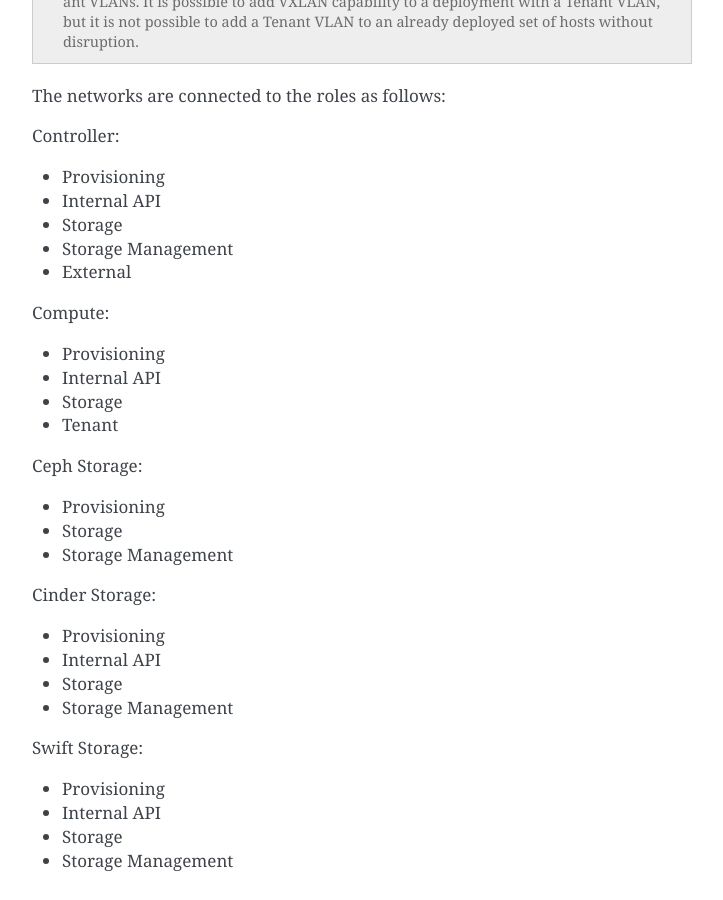
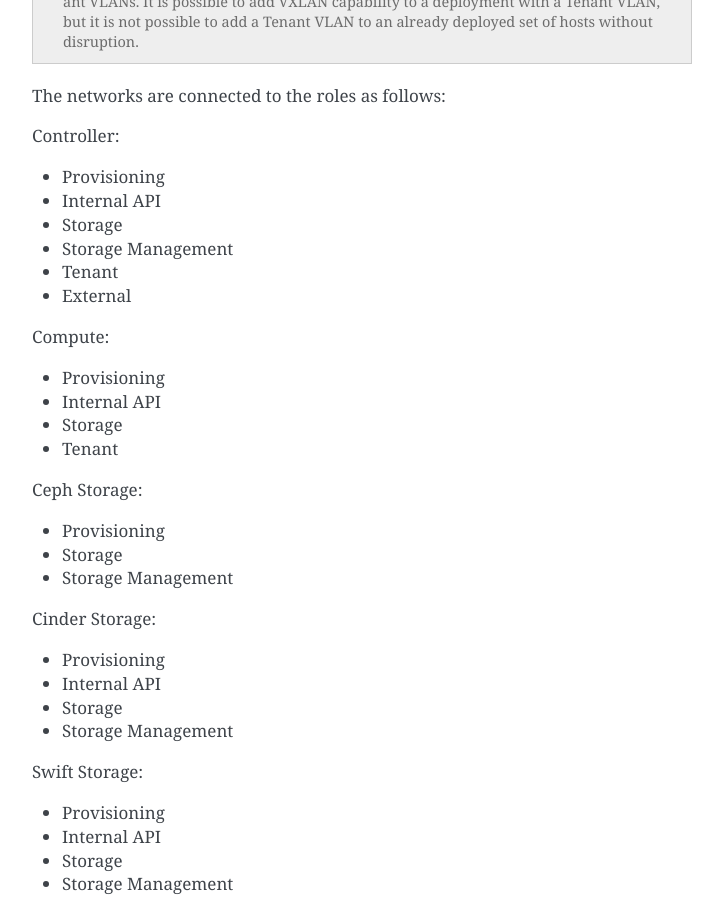
Before and after one commit to openstack-archive/tripleo-docs, a Sphinx documentation site: the page built from doc/source/advanced_deployment/network_isolation.rst, in a window 1280 px wide and 900 px high, scrolled down 1838 px. Shown: the whole window, without its empty margins (388-1111 px from the left). Built offline with Sphinx 7.4.7, drawn with Linux system fonts in a browser that asks for light colours.

Commit message:
Fix missing tenant network item
The documentation is missing the tenant network under the list
of networks the controller should have. This adds it.

Change-Id: I9af235ade1242608cfb549adfd18d4b4b69b908d

```diff
--- a/doc/source/advanced_deployment/network_isolation.rst
+++ b/doc/source/advanced_deployment/network_isolation.rst
@@ -87,6 +87,7 @@
 * Internal API
 * Storage
 * Storage Management
+* Tenant
 * External
 
 Compute:
```
